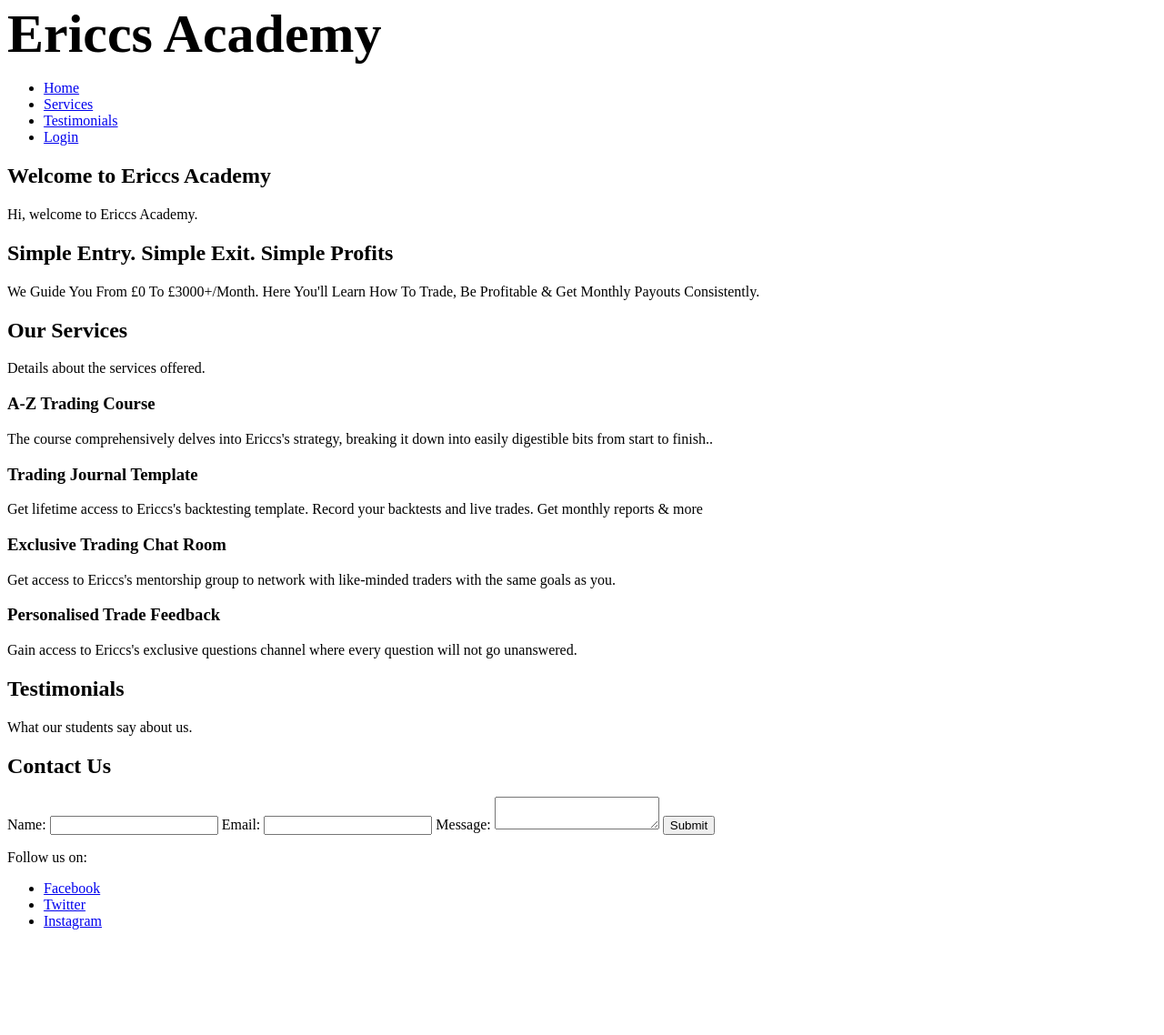
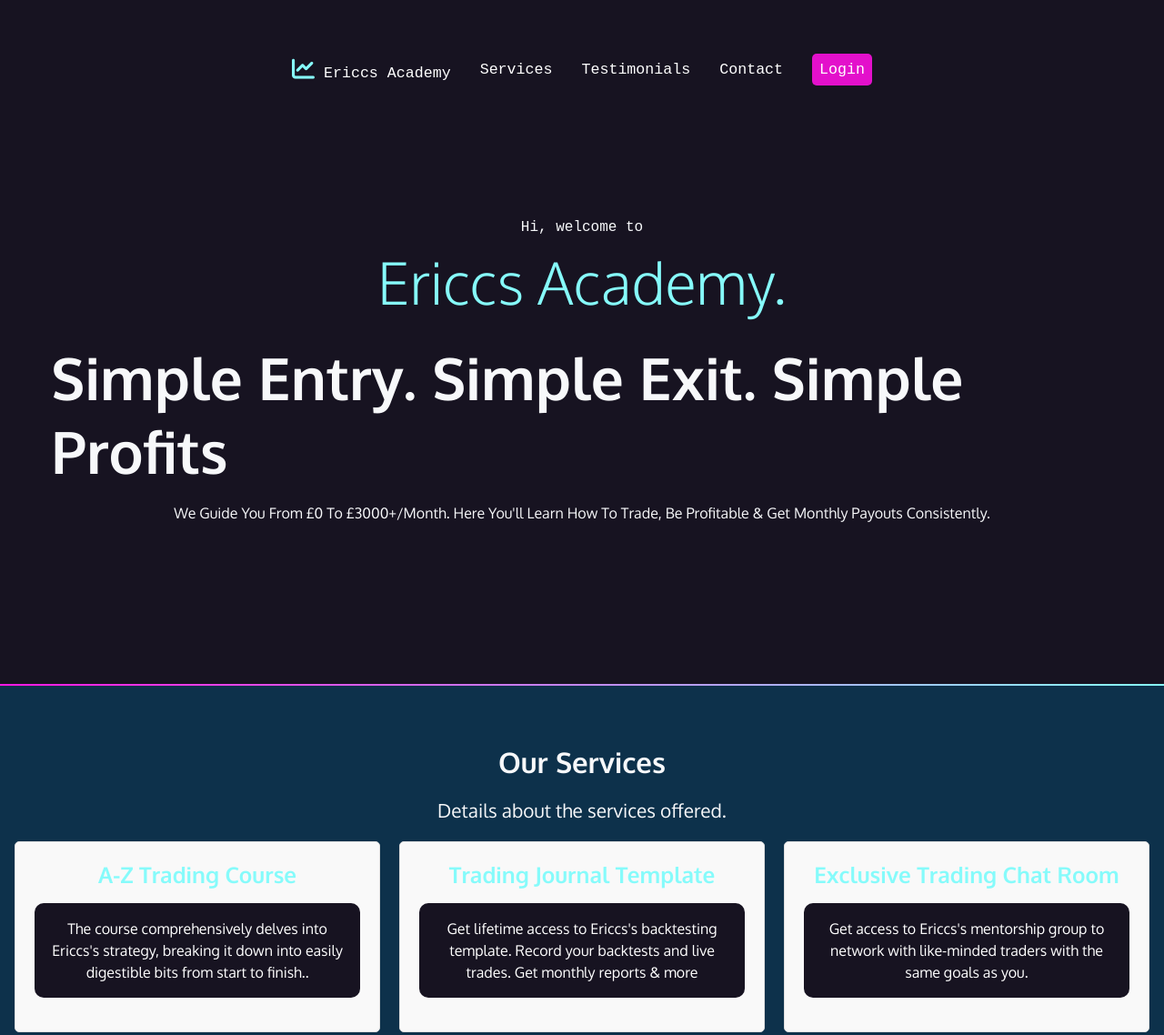
Before and after one commit to maina68/Eric-sTradingWebsite-sample, a plain HTML site: page index.html in a window 1280 px wide. Shown: the part 5-1143 px from the top of the page at 91% size. Before the commit the page ends 1043 px from the top, so only its background shows below. Drawn offline with Linux system fonts and the light colour scheme; a web font is replaced by a local one.

Commit message:
chore: Update base.css with color variables and styles for sections

```diff
--- a/base.css
+++ b/base.css
@@ -1,4 +1,237 @@
-.logo {
-    font-size: 60px;
-    font-weight: bold;
+
+/* Variables declared here - these are the colors for our pages, as well as the font stacks and sizes. */
+
+:root {
+    --black: #171321;
+    --dkblue: #0d314b;
+    --plum: #4b0d49;
+    --hotmag: #ff17e4;
+    --magenta: #e310cb;
+    --aqua: #86fbfb;
+    --white: #f7f8fa;
+    --font-size: 1.3rem;
+    --mono: "Oxygen mono", monospace;
+    --sans: Oxygen, sans-serif;
+  }
+
+
+  /* border box model: https://css-tricks.com/box-sizing/ */
+
+  html {
+    box-sizing: border-box;
+  }
+
+  *,
+  *::before,
+  *::after {
+    box-sizing: inherit;
+  }
+
+
+  /* generic styles for the page */
+
+  body {
+    padding: 0;
+    margin: 0;
+    font-family: var(--sans);
+    background-color: var(--black);
+    color: var(--white);
+    font-size: var(--font-size);
+  }
+
+  h1,
+  h2,
+  h3 {
+    margin: 0;
+  }
+
+  a {
+    color: var(--magenta);
+  }
+
+  a:hover {
+    color: var(--hotmag);
+    text-decoration: none;
+  }
+  img {
+  width: 100%;
+  }
+
+
+  /* background color divs */
+
+  .section-plum {
+    background-color: var(--plum);
+  }
+  .section-blue {
+    background-color: var(--dkblue);
+  }
+
+  .gradient {
+    background: linear-gradient(90deg, rgba(255, 23, 228, 1) 0%, rgba(134, 251, 251, 1) 100%);
+    height: 2px;
+  }
+
+
+  /* intro styles */
+
+  #intro {
+    padding: 4rem 1rem 10rem 1rem;
+    padding-bottom: 10rem;
+    max-width: 1200px;
+    margin: 0 auto;
+  }
+
+  #intro p {
+    font-size: 1rem;
+    line-height: 1.5;
+  }
+
+  #intro .name {
+    font-family: var(--mono);
+    font-size: 1rem;
+  }
+
+  .name span {
+    font-family: var(--sans);
+    font-size: 4rem;
+    color: var(--aqua);
+    display: block;
+    font-weight: 300;
+  }
+
+  #intro h2 {
+    font-size: 4rem;
+  }
+
+
+  /* contact section */
+
+  #contact {
+    width: 400px;
+    text-align: center;
+    margin: 0 auto;
+    padding: 4rem 0;
+  }
+
+  #contact p:last-child {
+    margin-top: 3rem;
+  }
+
+
+  /* navigation */
+
+  nav {
+    font-family: var(--mono);
+    font-size: 80%;
+    padding: 4rem 1rem;
+  }
+
+  nav h1 a {
+    font-family: var(--sans);
+  }
+
+  nav ul {
+    margin: 0;
+    padding: 0;
+    list-style-type: none;
+    display: flex;
+    flex-flow: row wrap;
+    justify-content: center;
+    align-items: center;
+    gap: 2rem;
+  }
+
+  nav li:first-child {
+    flex-basis: 100%;
+    text-align: center;
+  }
+
+  nav [class*="fa-"] {
+    font-size: 150%;
+    color: var(--aqua);
+  }
+
+  nav h1 [class*="fa-"] {
+    font-size: 100%;
+    color: var(--aqua);
+  }
+
+  nav a {
+    color: white;
+    text-decoration: none;
+    display: block;
+  }
+
+  nav a:hover,
+  nav [class*="fa-"]:hover {
+    color: var(--magenta);
+  }
+
+  .button {
+    background-color: var(--magenta);
+    color: white;
+    padding: 0.5rem;
+    border-radius: 5px;
+    text-decoration: none;
+    font-family: var(--mono);
+  }
+
+  .button:hover {
+    color: white;
+    background-color: var(--hotmag);
+  }
+
+  /* services section */
+  #services {
+  padding: 4rem 1rem;
+  }
+  .services-container {
+    display: flex;
+    justify-content: space-around; /* Distribute space evenly */
+    flex-wrap: wrap; /* Wrap items to the next line if needed */
+    gap: 1em; /* Add space between items */
 }
+
+.services-container article {
+    flex: 1 1 30%; /* Flex-grow, flex-shrink, and flex-basis */
+    box-sizing: border-box;
+    padding: 1em;
+    background-color: #f9f9f9;
+    border: 1px solid #ddd;
+    border-radius: 5px;
+    text-align: center;
+}
+  #services h2,p {
+    text-align: center;
+  }
+
+  #services h3 {
+    color: var(--aqua);
+  }
+
+  .blackbox {
+    padding: 1rem;
+    border-radius: 10px;
+    color: white;
+    background-color: var(--black);
+    font-size: 1rem;
+    line-height: 1.5;
+  }
+  /* footer section */
+
+  footer {
+    text-align: center;
+    padding: 4rem 0;
+  }
+
+  footer ul {
+    list-style-type: none;
+    padding: 0;
+    margin: 2rem 0;
+    display: flex;
+    flex-flow: row wrap;
+    justify-content: center;
+    gap: 3rem;
+    font-size: 3rem;
+  }
--- a/index.html
+++ b/index.html
@@ -4,71 +4,103 @@
     <meta charset="UTF-8">
     <meta name="viewport" content="width=device-width, initial-scale=1.0">
     <title>Ericcs Academy</title>
+    <link rel="preconnect" href="https://fonts.googleapis.com">
+    <link rel="preconnect" href="https://fonts.gstatic.com" crossorigin>
+    <link href="https://fonts.googleapis.com/css2?family=Oxygen+Mono&family=Oxygen:wght@300;400;700&display=swap"
+      rel="stylesheet">
+      <link href="https://cdnjs.cloudflare.com/ajax/libs/font-awesome/6.6.0/css/all.min.css" rel="stylesheet">
     <link rel="stylesheet" href="base.css">
 </head>
 <body>
     <header>
-        <div class="logo"><span>Ericcs Academy</span></div>
         <nav>
             <ul>
-                <li><a href="#home">Home</a></li>
+                <a href="index.html">
+                    <span class="fa-solid fa-chart-line" aria-hidden="true"></span>
+                    <span>Ericcs Academy</span>
+                  </a>
+                </h1>
                 <li><a href="#services">Services</a></li>
                 <li><a href="#testimonials">Testimonials</a></li>
-                <li><a href="#login">Login</a></li>
+                <li><a href="#contact">Contact</a></li>
+                <li><a href="#login" class="button">Login</a></li>
             </ul>
         </nav>
     </header>
     <main>
         <section id="intro">
-            <h1>Welcome to Ericcs Academy</h1>
-            <p>Hi, welcome to <span>Ericcs Academy.</span></p>
+            <p class="name">Hi, welcome to <span>Ericcs Academy.</span></p>
             <h2>Simple Entry. Simple Exit. Simple Profits</h2>
             <p>We Guide You From £0 To £3000+/Month. Here You'll Learn How To Trade, Be Profitable & Get Monthly Payouts Consistently.</p>
         </section>
+        <div class="gradient"></div>
+        <div class="section-blue">
         <section id="services">
             <h2>Our Services</h2>
             <p>Details about the services offered.</p>
-            <article>
+            <div class="services-container">
+            <article class="course">
                 <h3>A-Z Trading Course</h3>
-                <p>The course comprehensively delves into Ericcs's strategy, breaking it down into easily digestible bits from start to finish..</p>
+                <p class="blackbox">The course comprehensively delves into Ericcs's strategy, breaking it down into easily digestible bits from start to finish..</p>
             </article>
-            <article>
+            <article class="template">
                 <h3>Trading Journal Template</h3>
-                <p>Get lifetime access to Ericcs's backtesting template. Record your backtests and live trades. Get monthly reports & more</p>
+                <p class="blackbox">Get lifetime access to Ericcs's backtesting template. Record your backtests and live trades. Get monthly reports & more</p>
             </article>
-            <article>
+            <article class="chat">
                 <h3>Exclusive Trading Chat Room</h3>
-                <p>Get access to Ericcs's mentorship group to network with like-minded traders with the same goals as you.</p>
+                <p class="blackbox">Get access to Ericcs's mentorship group to network with like-minded traders with the same goals as you.</p>
             </article>
-            <article>
+            <article class="feedback">
                 <h3>Personalised Trade Feedback</h3>
-                <p>Gain access to Ericcs's exclusive questions channel where every question will not go unanswered.</p>
+                <p class="blackbox">Gain access to Ericcs's exclusive questions channel where every question will not go unanswered.</p>
             </article>
+            <article class="livetrading">
+                <h3>Live Trade Ideas</h3>
+                <p class="blackbox">Gain access to Sully's live trade Ideas, complete with entry, stop-loss and take profit levels.</p>
+            </article>
+            <article class="prizes">
+                <h3>Monthly Prizes</h3>
+                <p class="blackbox">Gain access to a reward system where individuals receive prizes such as: 1-on-1 sessions, free mentorship access & more!</p>
+            </article>
+            </div>
         </section>
+        </div>
+        <div class="gradient"></div>
         <section id="testimonials">
             <h2>Testimonials</h2>
             <p>What our students say about us.</p>
         </section>
+        <div class="gradient"></div>
+        <div class="section-plum">
         <section id="contact">
             <h2>Contact Us</h2>
-            <form>
-                <label for="name">Name:</label>
-                <input type="text" id="name" name="name">
-                <label for="email">Email:</label>
-                <input type="email" id="email" name="email">
-                <label for="message">Message:</label>
-                <textarea id="message" name="message"></textarea>
-                <button type="submit">Submit</button>
-            </form>
+            <p>We are always interested in hearing about  your interesting trading journey or ideas.</p>
+            <p><a href="mailto:ericmaina@gmail.com" class="button">Email me</a></p>
         </section>
+        </div>
     </main>
+    <div class="gradient"></div>
     <footer>
         <p>Follow us on:</p>
         <ul>
-            <li><a href="#">Facebook</a></li>
-            <li><a href="#">Twitter</a></li>
-            <li><a href="#">Instagram</a></li>
+            <li>
+                <a href="#">
+                <span class="fa-brands fa-facebook" aria-hidden="true"></span>
+                <span class="sr-only">Facebook</span></a>
+            </li>
+            <li>
+                <a href="#">
+                    <span class="fa-brands fa-square-x-twitter" aria-hidden="true"></span>
+                    <span class="sr-only">Twitter</span>
+                </a>
+            </li>
+            <li><a href="https://www.instagram.com/wixqeee/" target="blank">
+                <span class="fa-brands fa-instagram"></span>
+                <span class="sr-only">Instagram</span>
+            </a></li>
         </ul>
+        <p><small>&copy; 2024 Ericcs Academy. All rights reserved.</small></p>
     </footer>
 </body>
 </html>
```
